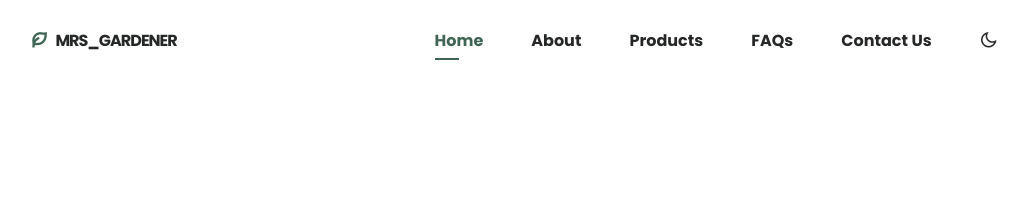
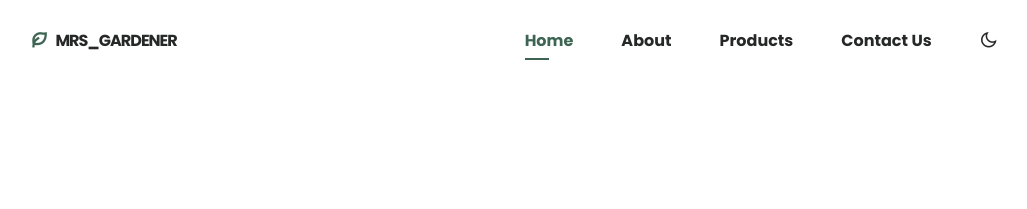
Before and after one commit to shaikhazrath/plantseller, a Django app: page / in a window 1280 px wide. Shown: the top 209 px of the page, without its empty margins (126-1153 px from the left). Run offline with Django 4.2, Linux system fonts and the light colour scheme; data comes from the database, SQL or seed files in the repository.

Commit message:
Update home.html

```diff
--- a/app/templates/home.html
+++ b/app/templates/home.html
@@ -38,9 +38,7 @@
                         <li class="nav__item">
                             <a href="#products" class="nav__link">Products</a>
                         </li>
-                        <li class="nav__item">
-                            <a href="#faqs" class="nav__link">FAQs</a>
-                        </li>
+
                         <li class="nav__item">
                             <a href="#contact" class="nav__link">Contact Us</a>
                         </li>
```
